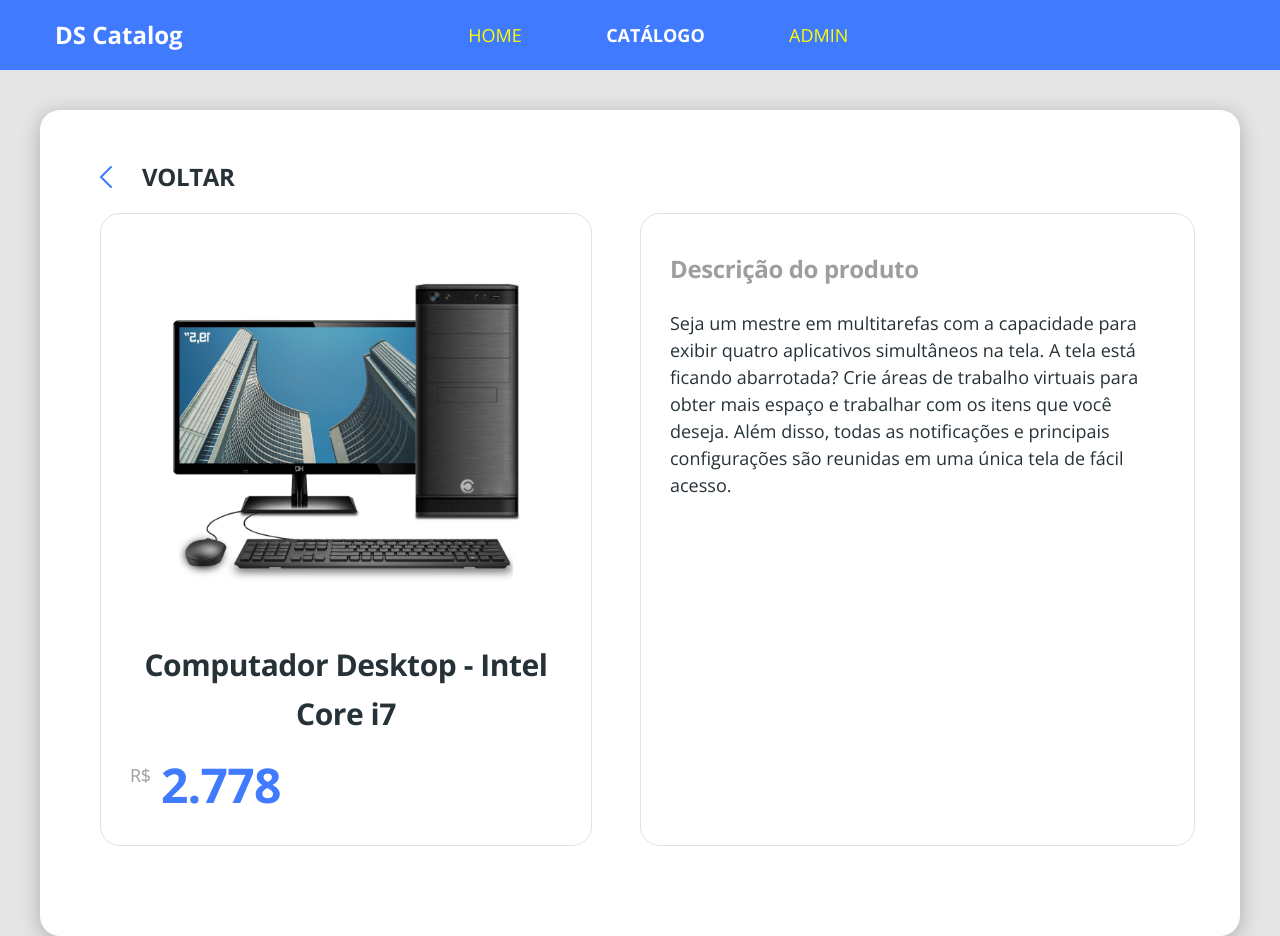
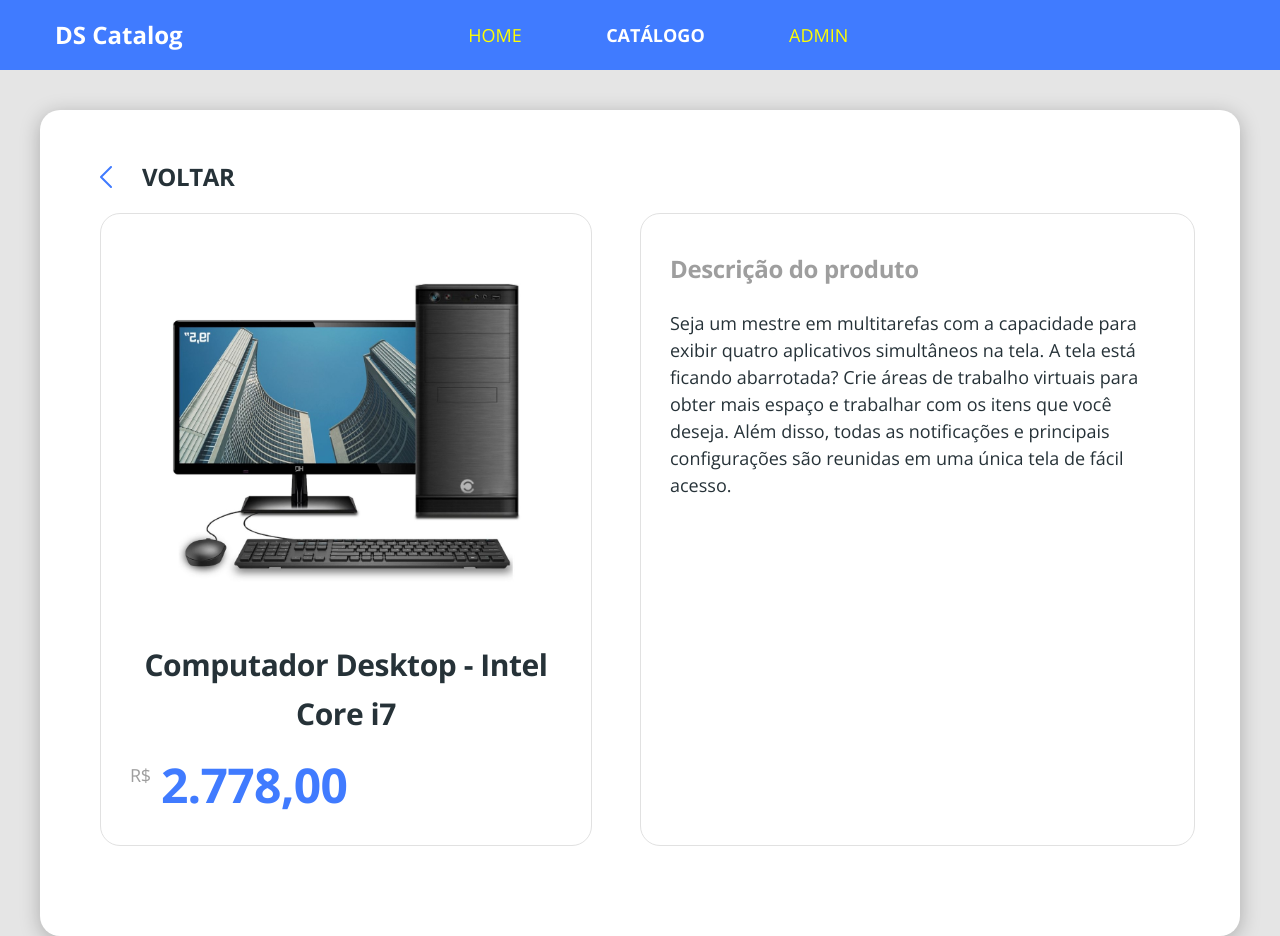
Before and after one commit to ruriknj/dscatalog-bootcamp-devsuperior, a React (Create React App) app in the folder frontend-web/: page /products/1 in a window 1280 px wide. Built offline with nearby package versions, Linux system fonts and the light colour scheme.

Commit message:
Formatando o preço dos produtos

```diff
--- a/frontend-web/src/pages/Catalog/components/ProductDetails/index.tsx
+++ b/frontend-web/src/pages/Catalog/components/ProductDetails/index.tsx
@@ -27,7 +27,7 @@
                                 <h1 className="product-details-name">
                                     Computador Desktop - Intel Core i7
                                 </h1>
-                                < ProductPrice price = {2.778} />
+                                < ProductPrice price = {2778} />
                             </div>
                         </div>
                     </div>
--- a/frontend-web/src/pages/Catalog/components/ProductPrice/index.tsx
+++ b/frontend-web/src/pages/Catalog/components/ProductPrice/index.tsx
@@ -5,11 +5,15 @@
     price: number;
 }
 
+const formatPrice = (price: number) => {
+    return new Intl.NumberFormat('pt-BR', {minimumFractionDigits: 2}).format(price);
+}
+
 const ProductPrice = ({ price }: Props) => (
     <div className="product-price-container">
         <span className="product-currency">R$</span>
         <h3 className="product-price">
-            {price}
+            {formatPrice(price)}
         </h3>
     </div>
 );
```
